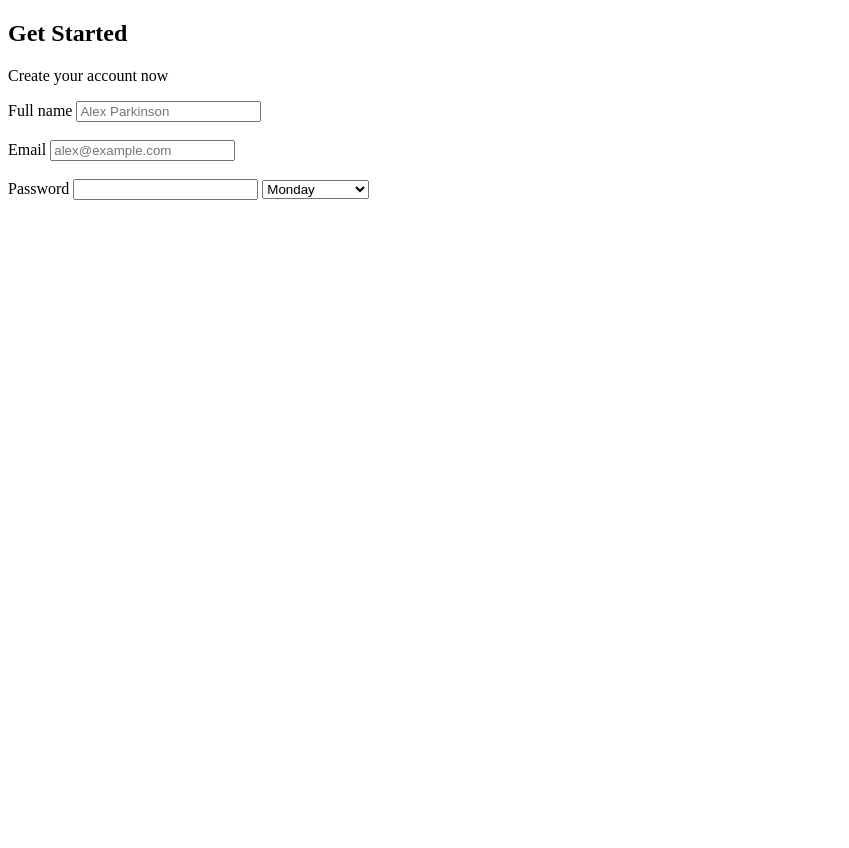
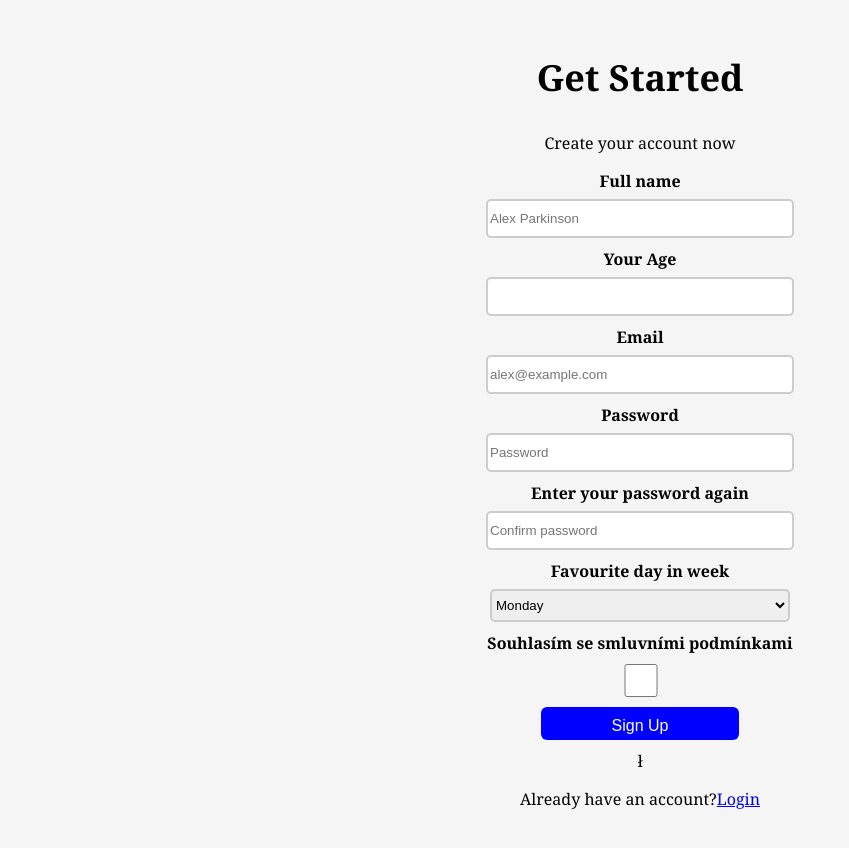
Before and after one commit to qw3rzz/regform, a plain HTML site: page index.html in a window 1280 px wide. Shown: the whole page, without its empty margins (0-849 px from the left). Before the commit the page ends 800 px from the top, so only its background shows below. Drawn offline with Linux system fonts and the light colour scheme.

Commit message:
Commit finished.

```diff
--- a/index.html
+++ b/index.html
@@ -1,6 +1,7 @@
 <!doctype html>
 <html lang="cs">
 <head>
+    <link rel="stylesheet" href="style.css">
     <meta charset="UTF-8">
     <meta name="viewport"
           content="width=device-width, user-scalable=no, initial-scale=1.0, maximum-scale=1.0, minimum-scale=1.0">
@@ -8,22 +9,35 @@
     <title>Registrace</title>
 </head>
 <body>
+<form action="index.html" method="post">
     <h2>Get Started</h2>
-<p>Create your account now</p>
-<form action="index.html" method="post"></form>
+    <p id="underh">Create your account now</p>
+
     <label for="textinput">Full name</label>
     <input type="Full name" id="textinput" name="text" placeholder="Alex Parkinson"
            required
            maxlength="50">
     <br>
+    <label for="Age">Your Age</label>
+    <input type="number" id="Age" name="YourAge"
+           required min="1" max="99">
     <br>
     <label for="emailinput">Email</label>
-<input type="email" id="emailinput" name="email" placeholder="alex@example.com">
-<br>
+    <input type="email" id="emailinput" name="email" placeholder="alex@example.com"
+           required>
     <br>
     <label for="passwordinput">Password</label>
-<input type="password" id="passwordinput" name="Password">
-<select name="Favourite day in week">
+    <input type="password" id="passwordinput" name="Password" placeholder="Password"
+           required
+           minlength="8">
+    <br>
+    <label for="checkpassword">Enter your password again</label>
+    <input type="password" id="checkpassword" name="checkPassword" placeholder="Confirm password"
+           required>
+    <br>
+    <label for="favourite-day">Favourite day in week</label>
+    <select id="favourite-day" name="Favourite day in week"
+            required>
         <optgroup label="Work days">
             <option value="Monday">Monday</option>
             <option value="Tuesday">Tuesday</option>
@@ -31,14 +45,23 @@
             <option value="Thursday">Thursday</option>
             <option value="Friday">Friday</option>
         </optgroup>
-    <optgroup>
+        <optgroup label="Weekend days">
+            <option value="Saturday">Saturday</option>
+            <option value="Sunday">Sunday</option>
+        </optgroup>
+    </select>
+    <div>
+        <label for="rights">Souhlasím se smluvními podmínkami</label>
+        <input type="checkbox" id="rights" name="rightscheckbox"
+               required>
+    </div>
+    <input type="submit" value="Sign Up" id="Button">
+    <br>ł
+</form>
+<p> Already have an account?<a href="https://www.youtube.com/watch?v=dQw4w9WgXcQ" target="_blank">Login</a></p>
 
-
-    </optgroup>
-
-
-</select>
-
+<!-- Rád bych udělal, že to heslo musí být stejné . Bohužel nevím jak :-D-->
 
 </body>
+
 </html>
--- /dev/null
+++ b/style.css
@@ -0,0 +1,43 @@
+body {
+    font-family: Cambria;
+    text-align: center;
+    padding: 15px;
+    justify-content: center;
+    align-items: center;
+    background-color: #f5f5f5;
+}
+h2{
+    font-size: 36px;
+    align-items: center;
+    justify-content: center;
+    display: flex;
+}
+label{
+    display: block;
+    justify-content: center;
+    margin-bottom: 7px;
+    font-weight: bold;
+}
+input, select{
+    width: 300px;
+    height: 33px;
+    margin-bottom: 10px;
+    border: 2px solid #ccc;
+    border-radius: 5px;
+}
+#Button{
+    width: 16%;
+    padding: 10px;
+    background: blue;
+    color: white;
+    border: none;
+    border-radius: 6px;
+    font-size: 16px;
+}
+#Button:hover{
+    background-color: darkblue;
+}
+login{
+    color: blue;
+    text-decoration: none;
+}
```
Lines whose indentation alone changed are shown as unchanged.
